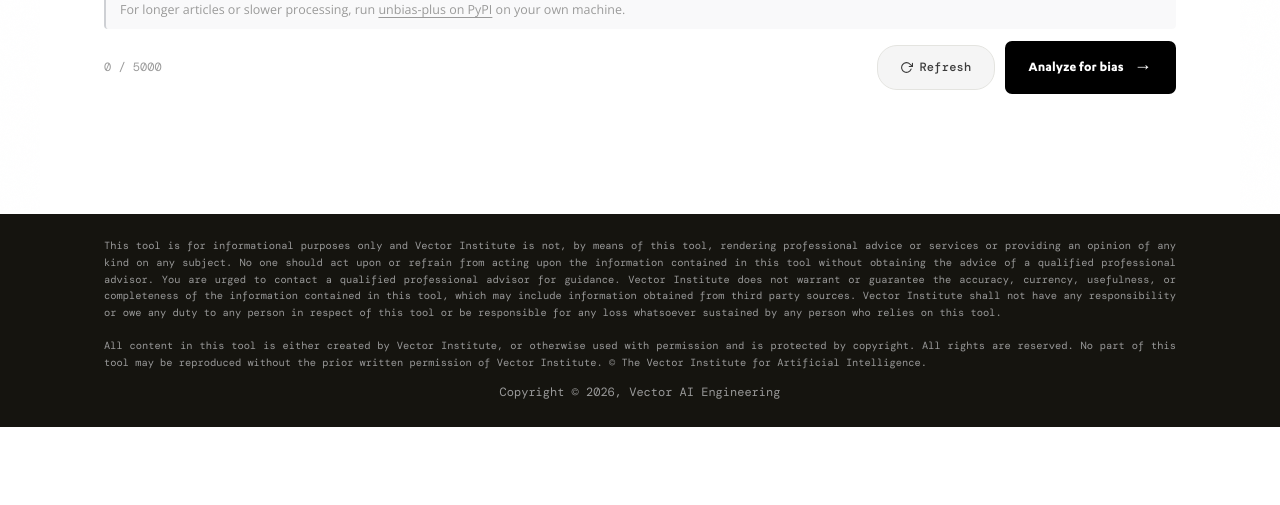
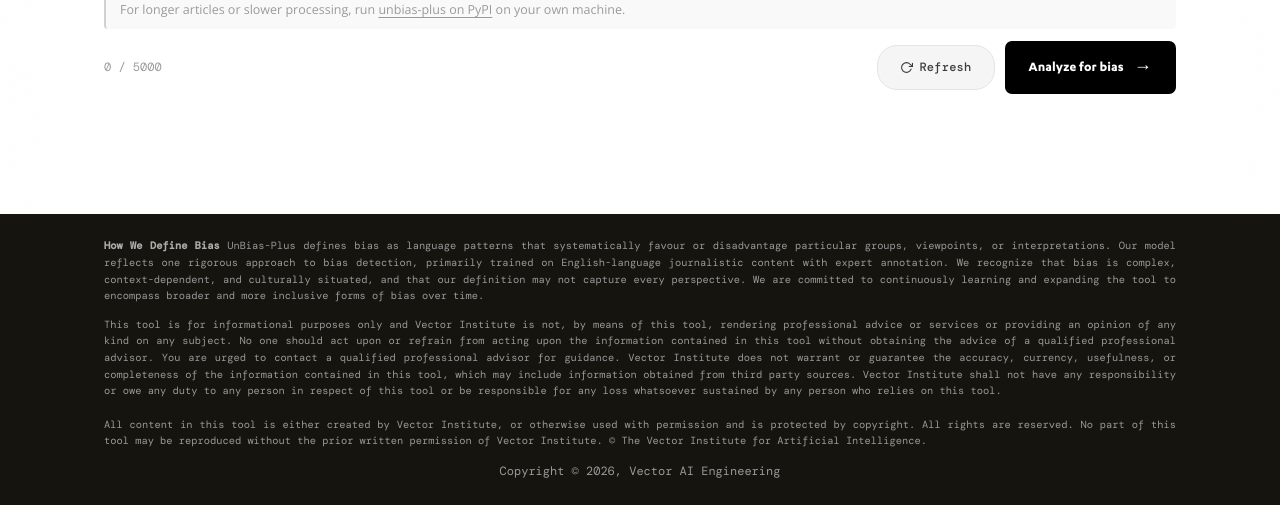
Before and after one commit to VectorInstitute/unbias-plus, a FastAPI app: page / in a window 1280 px wide. Shown: the part 589-1094 px from the top of the page. Before the commit the page ends 1016 px from the top, so only its background shows below. Run offline with FastAPI, Linux system fonts and the light colour scheme; some libraries are stand-ins or nearby versions; some web fonts are replaced.

Commit message:
feat: adding bias definition

```diff
--- a/docs/overrides/partials/legal-disclaimer.html
+++ b/docs/overrides/partials/legal-disclaimer.html
@@ -1,3 +1,4 @@
 <div class="md-footer-disclaimer md-grid">
+  <p class="bias-definition"><strong>How We Define Bias</strong> UnBias-Plus defines bias as language patterns that systematically favour or disadvantage particular groups, viewpoints, or interpretations. Our model reflects one rigorous approach to bias detection, primarily trained on English-language journalistic content with expert annotation. We recognize that bias is complex, context-dependent, and culturally situated, and that our definition may not capture every perspective. We are committed to continuously learning and expanding the tool to encompass broader and more inclusive forms of bias over time.</p>
   <p class="legal-disclaimer">This tool is for informational purposes only and Vector Institute is not, by means of this tool, rendering professional advice or services or providing an opinion of any kind on any subject. No one should act upon or refrain from acting upon the information contained in this tool without obtaining the advice of a qualified professional advisor. You are urged to contact a qualified professional advisor for guidance. Vector Institute does not warrant or guarantee the accuracy, currency, usefulness, or completeness of the information contained in this tool, which may include information obtained from third party sources. Vector Institute shall not have any responsibility or owe any duty to any person in respect of this tool or be responsible for any loss whatsoever sustained by any person who relies on this tool.<br><br>All content in this tool is either created by Vector Institute, or otherwise used with permission and is protected by copyright. All rights are reserved. No part of this tool may be reproduced without the prior written permission of Vector Institute. © The Vector Institute for Artificial Intelligence.</p>
 </div>
--- a/src/unbias_plus/demo/static/style.css
+++ b/src/unbias_plus/demo/static/style.css
@@ -900,6 +900,7 @@ mark.replaced-green {
   header { padding: 20px 24px; gap: 12px; }
   .vector-logo { height: 44px; }
   main { padding: 40px 24px 80px; }
+  .bias-definition,
   .legal-disclaimer,
   .site-footer-copyright { padding: 0 24px; }
   .input-footer { flex-wrap: wrap; gap: 12px; }
@@ -939,6 +940,7 @@ mark.replaced-green {
   flex-shrink: 0;
 }
 
+.bias-definition,
 .legal-disclaimer {
   grid-column: 2;
   width: 100%;
@@ -948,8 +950,20 @@ mark.replaced-green {
   line-height: 1.6;
   color: #999;
   max-width: none;
+  text-align: justify;
+}
+
+.bias-definition {
   margin: 0 0 0.75rem 0;
-  text-align: justify;
+}
+
+.bias-definition strong {
+  color: rgba(255, 255, 255, 0.65);
+  font-weight: 600;
+}
+
+.legal-disclaimer {
+  margin: 0 0 0.75rem 0;
 }
 
 .site-footer-copyright {
--- a/src/unbias_plus/demo/templates/index.html
+++ b/src/unbias_plus/demo/templates/index.html
@@ -176,6 +176,7 @@
     </div>
   </div>
   <footer class="site-footer">
+    <p class="bias-definition"><strong>How We Define Bias</strong> UnBias-Plus defines bias as language patterns that systematically favour or disadvantage particular groups, viewpoints, or interpretations. Our model reflects one rigorous approach to bias detection, primarily trained on English-language journalistic content with expert annotation. We recognize that bias is complex, context-dependent, and culturally situated, and that our definition may not capture every perspective. We are committed to continuously learning and expanding the tool to encompass broader and more inclusive forms of bias over time.</p>
     <p class="legal-disclaimer">This tool is for informational purposes only and Vector Institute is not, by means of this tool, rendering professional advice or services or providing an opinion of any kind on any subject. No one should act upon or refrain from acting upon the information contained in this tool without obtaining the advice of a qualified professional advisor. You are urged to contact a qualified professional advisor for guidance. Vector Institute does not warrant or guarantee the accuracy, currency, usefulness, or completeness of the information contained in this tool, which may include information obtained from third party sources. Vector Institute shall not have any responsibility or owe any duty to any person in respect of this tool or be responsible for any loss whatsoever sustained by any person who relies on this tool.<br><br>All content in this tool is either created by Vector Institute, or otherwise used with permission and is protected by copyright. All rights are reserved. No part of this tool may be reproduced without the prior written permission of Vector Institute. © The Vector Institute for Artificial Intelligence.</p>
     <p class="site-footer-copyright">Copyright © 2026, Vector AI Engineering</p>
   </footer>
```
Also changed, not shown: docs/stylesheets/extra.css (+14 -1 lines), src/unbias_plus/demo/templates/landing.html (+7 -1 lines).
